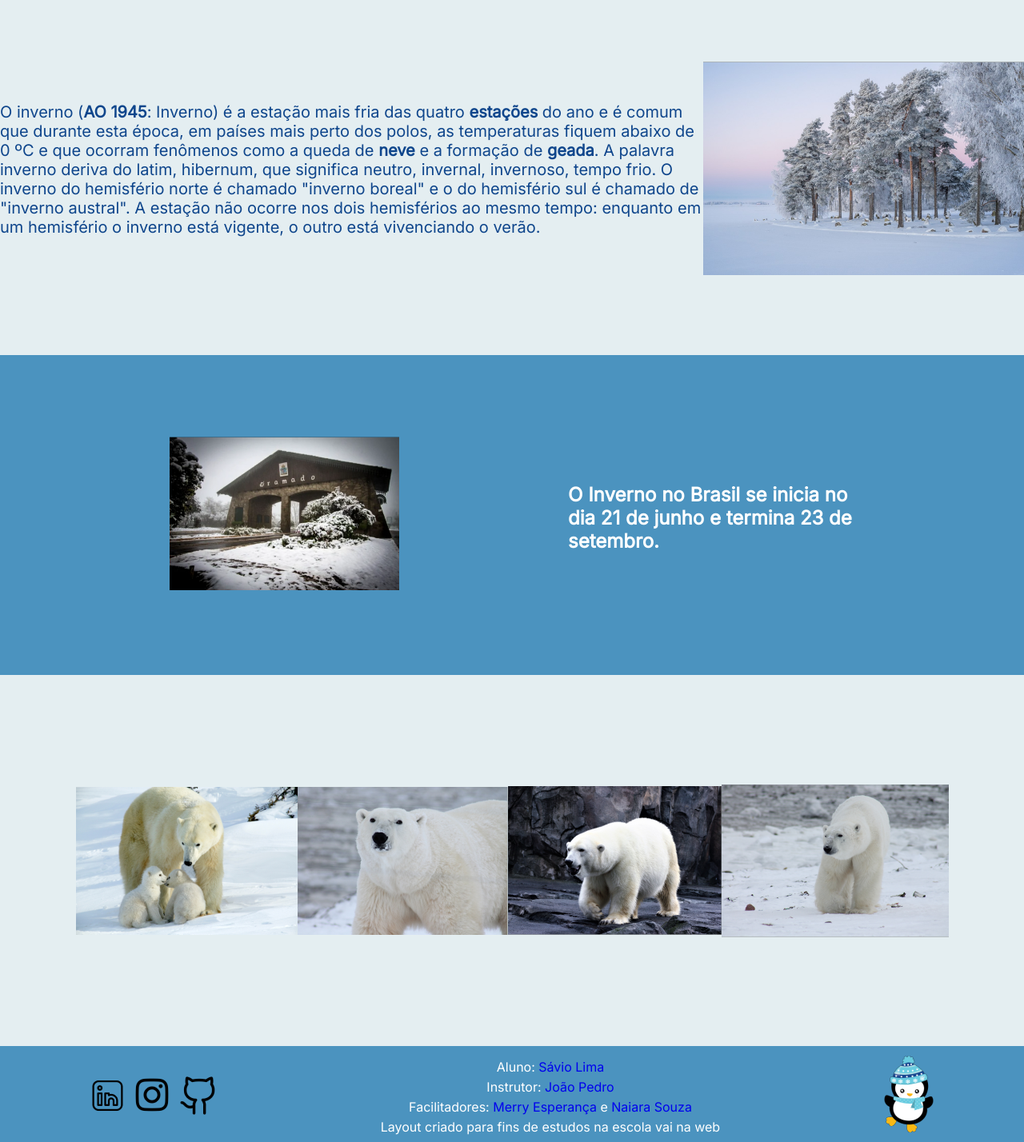
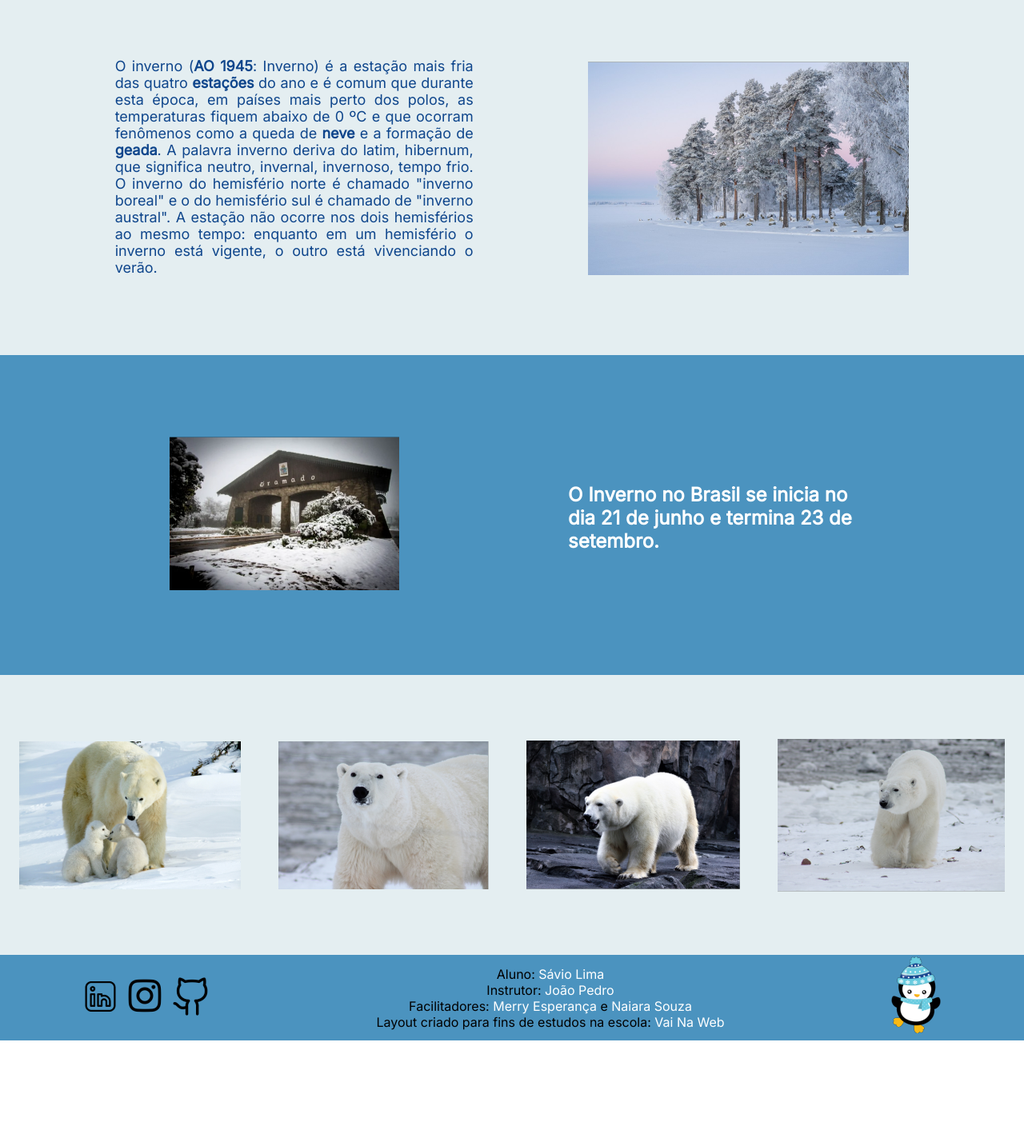
Before and after one commit to saviiolima/Inverno, a plain HTML site: page index.html in a window 1280 px wide. Shown: the part 120-1548 px from the top of the page at 80% size. After the commit the page ends 1421 px from the top, so only its background shows below. Drawn offline with Linux system fonts and the light colour scheme.

Commit message:
firstcommit

```diff
--- a/index.html
+++ b/index.html
@@ -24,7 +24,7 @@
     </header>
 
     <main>
-        <section>
+        <section class="paragrafo1">
             <p>
                 O inverno (<strong><u>AO 1945</u></strong>: Inverno) é a estação mais fria das quatro <strong><u>estações</u></strong> do ano e é comum que durante esta época, em países mais perto dos polos, as temperaturas fiquem abaixo de 0 ºC e que ocorram fenômenos como a queda de <strong><u>neve</u></strong> e a formação de <strong><u>geada</u></strong>.
 A palavra inverno deriva do latim, hibernum, que significa neutro, invernal, invernoso, tempo frio.
@@ -64,7 +64,8 @@ O inverno do hemisfério norte é chamado "inverno boreal" e o do hemisfério su
             <p>Instrutor: <a href="https://www.linkedin.com/in/jo%C3%A3o-pedro-belo/" target="_blank">João Pedro</a></p>
             <p>Facilitadores: <a href="https://www.linkedin.com/in/merry-esperan%C3%A7a-77897b273/" target="_blank">
             Merry Esperança</a> e <a href="https://www.linkedin.com/in/naiara-souza-022b86144/" target="_blank"> Naiara Souza</a></p>
-            <p>Layout criado para fins de estudos na escola vai na web</p>
+            <p>Layout criado para fins de estudos na escola: <a href="https://vainaweb.com.br" target="_blank">Vai Na
+                Web</a></p>
         </section>
 
         <figure>
--- a/style.css
+++ b/style.css
@@ -48,6 +48,9 @@ nav ul{
     justify-content: space-around;
     list-style: none;
     width: 40vw;
+}
+
+nav a{
     font-size: 20px;
     font-weight: 400;
     line-height: 30px;
@@ -55,7 +58,7 @@ nav ul{
     position: relative;
 }
 
-main section{
+.paragrafo1{
     display: flex;
     align-items: center;
     justify-content: space-evenly;
@@ -64,11 +67,11 @@ main section{
 }
 
 main p{
-    font-family: 'Inter', sans-serif;
+    text-align: justify;
+    width: 35vw;
+    height: 35vh;
+    font-size: 18px;
     color: #0F468C;
-    font-size: 20px;
-    font-weight: 400px;
-    line-height: 24px;
     cursor: text;
 }
 
@@ -102,8 +105,13 @@ footer{
     display: flex;
     justify-content: space-around;
     align-items: center;
-    padding: 10px;
     background-color: #4b93bf;
+}
+
+footer p{
+    text-align: center;
+    color: black;
+    cursor: text;
 }
 
 #redes{
@@ -116,6 +124,9 @@ footer{
     display: flex;
     flex-direction: column;
     align-items: center;
-    gap: 5px;
+    text-decoration: none;
+}
+
+.nomes a{
     color: #ffffff;
 }
```
